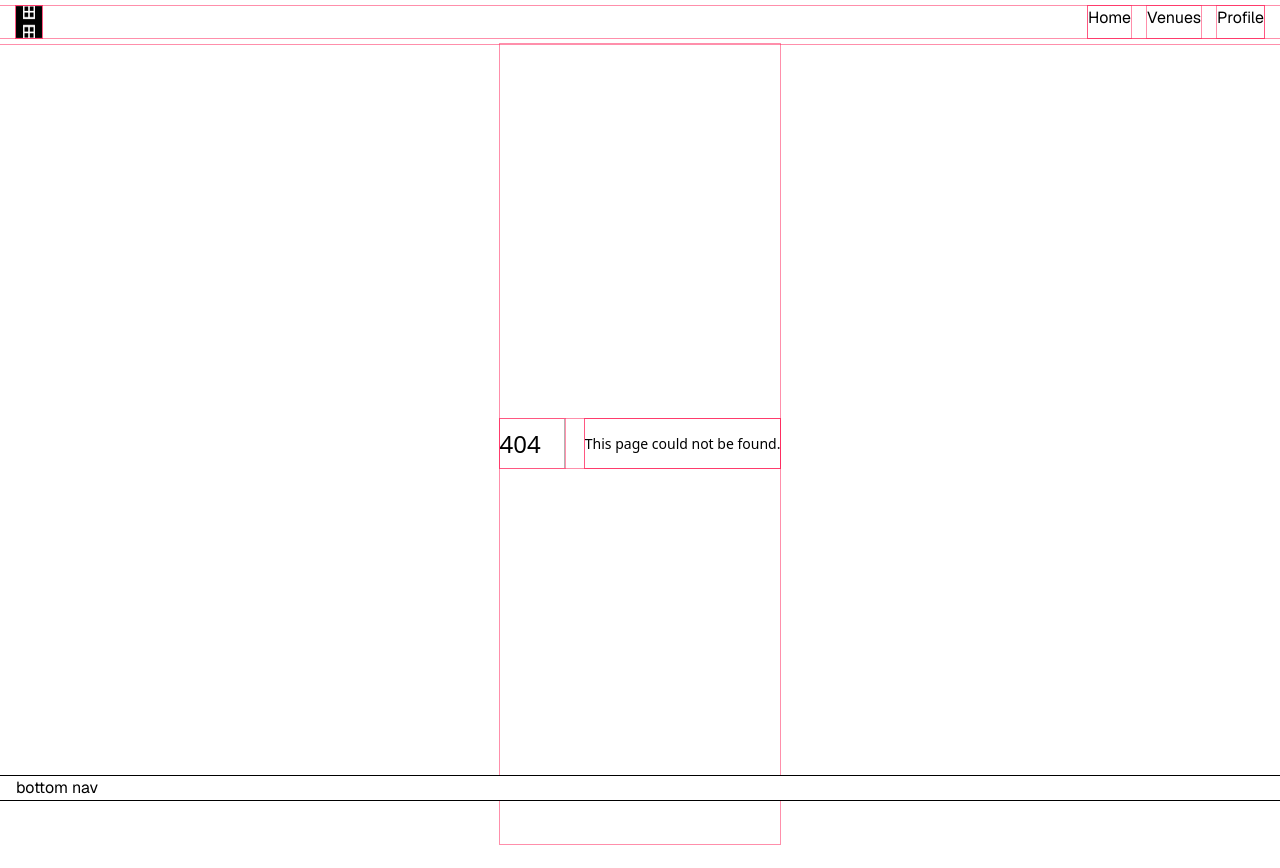
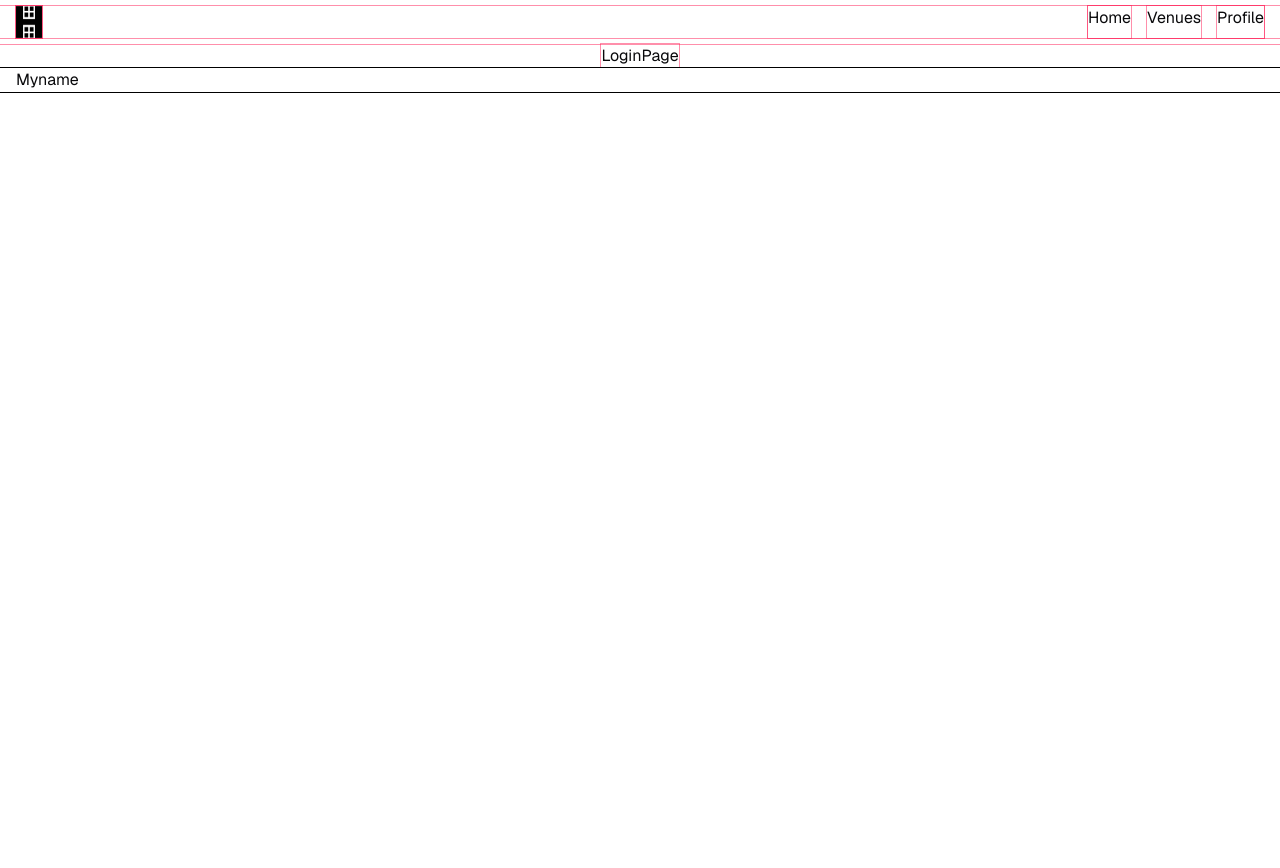
Before and after one commit to Motormary/nextjs-pe2-holidaze, a Next.js app: page /login in a window 1280 px wide. Before the commit this address had no page. After the commit the page ends 800 px from the top, so only its background shows below. Built offline with nearby package versions, Linux system fonts and the light colour scheme.

Commit message:
placeholder: login/register and userProvider

```diff
--- a/app/layout.tsx
+++ b/app/layout.tsx
@@ -2,6 +2,8 @@ import type { Metadata } from "next"
 import { Geist, Geist_Mono } from "next/font/google"
 import "./globals.css"
 import Link from "next/link"
+import { UserProvider } from "@/hooks/use-user"
+import MobileNav from "@/components/mobile-nav"
 
 const geistSans = Geist({
   variable: "--font-geist-sans",
@@ -28,6 +30,7 @@ export default function RootLayout({
       <body
         className={`${geistSans.variable} ${geistMono.variable} relative flex min-h-svh flex-col items-center antialiased [&_*]:outline`}
       >
+        <UserProvider>
           <nav className="w-full py-1.5 max-md:hidden">
             <div className="container mx-auto flex justify-between px-4">
               <Link prefetch={false} href="/">
@@ -43,9 +46,8 @@ export default function RootLayout({
             </div>
           </nav>
           {children}
-        <nav className="bg-background sticky bottom-0 z-50 w-full outline-black">
-          <div className="container mx-auto px-4">bottom nav</div>
-        </nav>
+          <MobileNav />
+        </UserProvider>
       </body>
     </html>
   )
--- /dev/null
+++ b/app/login/page.tsx
@@ -0,0 +1,7 @@
+type props = {
+  params: string
+}
+
+export default async function LoginPage({ params }: props) {
+  return <div>LoginPage</div>
+}
--- /dev/null
+++ b/app/register/page.tsx
@@ -0,0 +1,7 @@
+type props = {
+  params: string
+}
+
+export default async function RegisterPage({ params }: props) {
+  return <div>RegisterPage</div>
+}
--- /dev/null
+++ b/components/mobile-nav.tsx
@@ -0,0 +1,13 @@
+"use client"
+
+import { useUser } from "@/hooks/use-user"
+
+export default function MobileNav() {
+  const user = useUser()
+
+  return (
+    <nav className="bg-background sticky bottom-0 z-50 w-full outline-black">
+      <div className="container mx-auto px-4">{user ? user.name : ""}</div>
+    </nav>
+  )
+}
--- /dev/null
+++ b/hooks/use-user.tsx
@@ -0,0 +1,27 @@
+"use client"
+
+import { createContext, useContext, useEffect, useState } from "react"
+
+type UserProps = {
+  name: string
+  email: string
+}
+
+const UserContext = createContext<UserProps | null>(null)
+
+export function useUser() {
+  return useContext(UserContext)
+}
+
+export function UserProvider({ children }: { children: React.ReactNode }) {
+  const [value, setValue] = useState<UserProps | null>(null)
+
+  useEffect(() => {
+    setValue({
+      name: "Myname",
+      email: "e@mail.com",
+    })
+  }, [])
+
+  return <UserContext.Provider value={value}>{children}</UserContext.Provider>
+}
```
Also changed, not shown: components/top-nav.tsx (added). Lines whose indentation alone changed are shown as unchanged.
